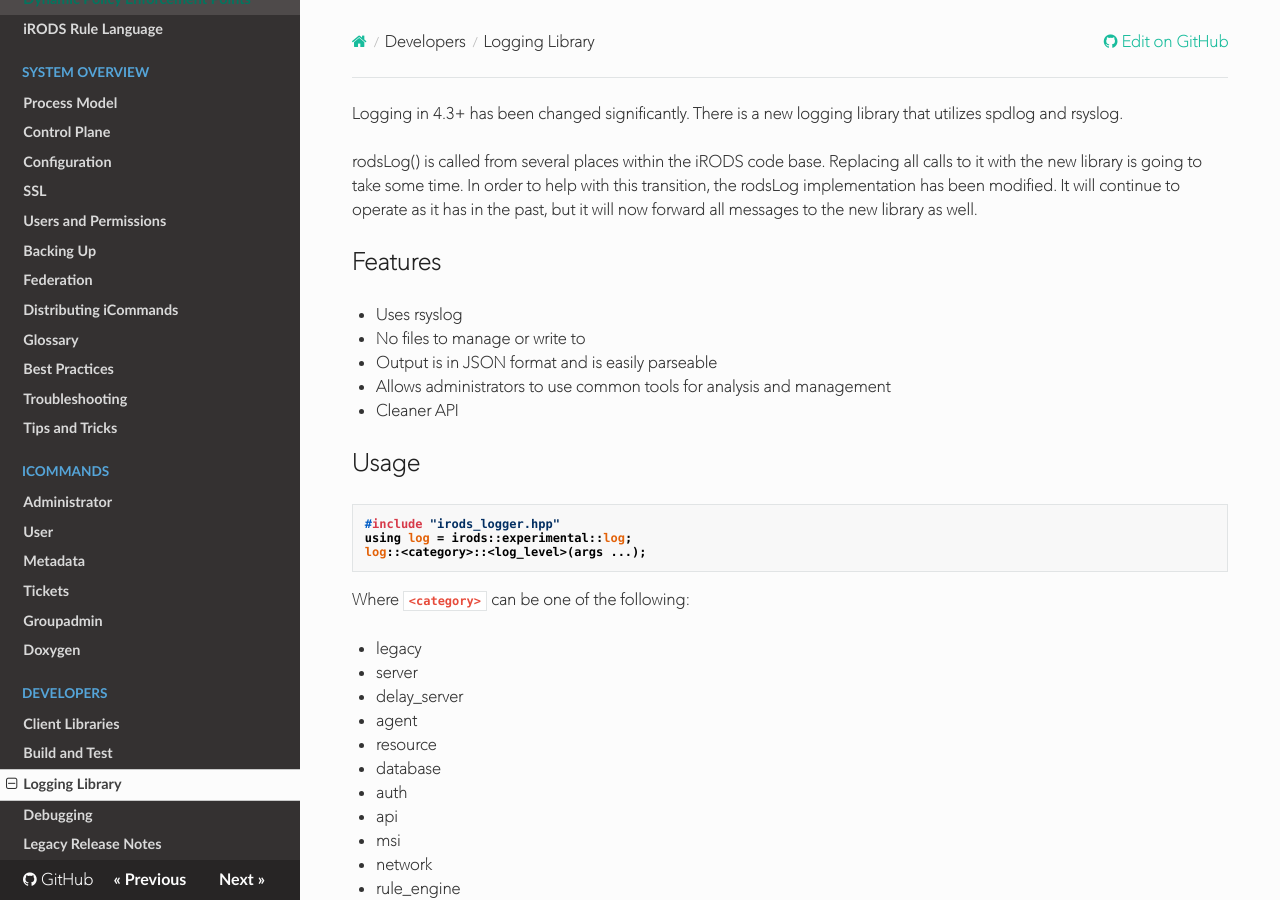
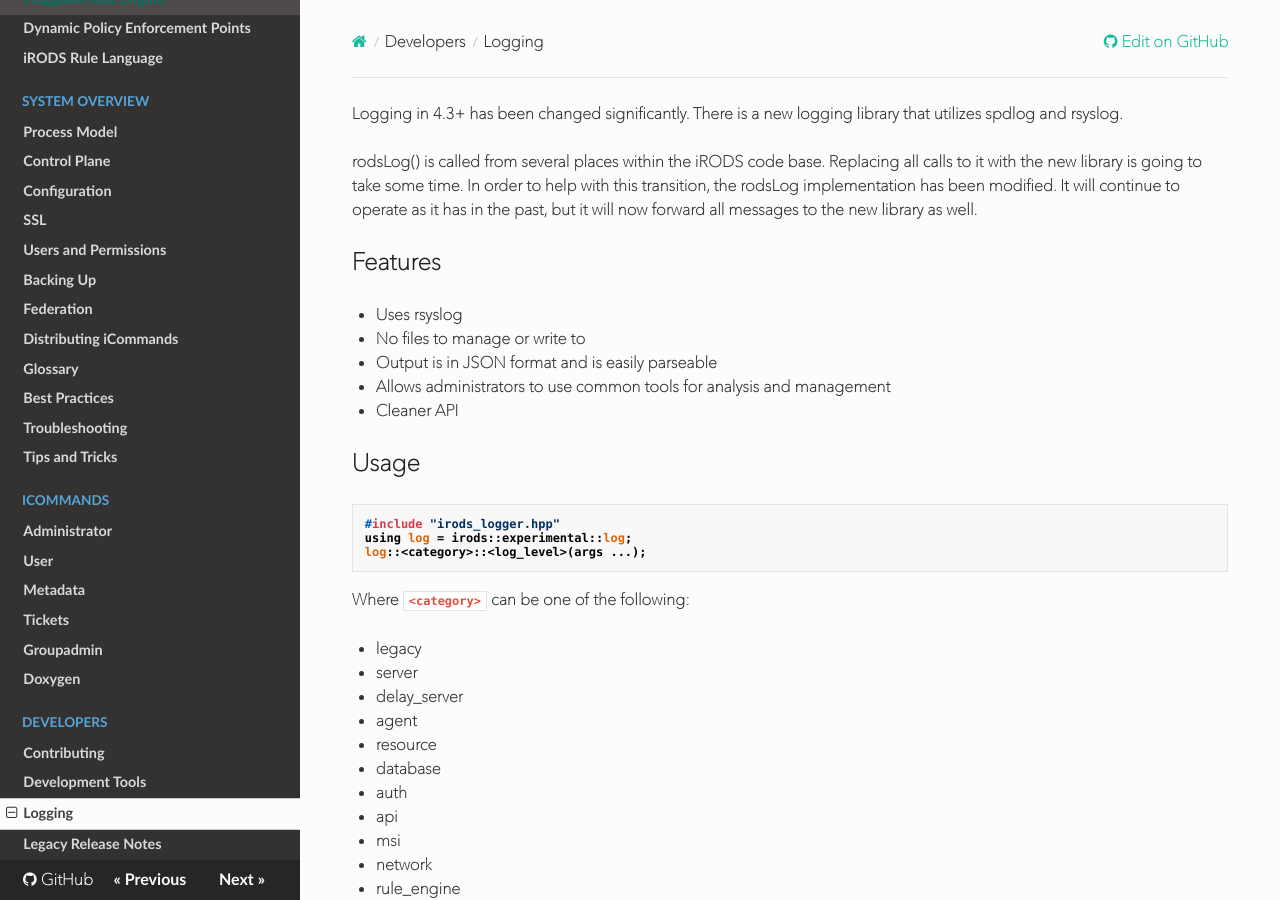
Before and after one commit to irods/irods_docs, an MkDocs documentation site: the page built from docs/developers/logging.md, in a window 1280 px wide and 900 px high. Built offline with MkDocs 1.6.1, drawn with Linux system fonts in a browser that asks for light colours; nearby versions of some CDN libraries.

Commit message:
consolidate developers section, link correctly

```diff
--- a/mkdocs.yml
+++ b/mkdocs.yml
@@ -1,6 +1,6 @@
 site_name: iRODS Docs
 repo_url: https://github.com/irods/irods_docs
-site_description: Control Your Data
+site_description: Open Source Data Management
 site_author: iRODS Consortium
 site_dir: site
 docs_dir: docs
@@ -59,8 +59,7 @@
     - Groupadmin: 'icommands/groupadmin.md'
  - Doxygen: 'doxygen/index.html'
  - Developers:
-    - Client Libraries: 'developers/client_libraries.md'
-    - Build and Test: 'developers/build_and_test.md'
-    - Logging Library: 'developers/logging_library.md'
-    - Debugging: 'developers/debugging.md'
+    - Contributing: 'developers/contributing.md'
+    - Development Tools: 'developers/development_tools.md'
+    - Logging: 'developers/logging.md'
  - Legacy Release Notes: 'legacy_release_notes.md'
```
Also changed, not shown: docs/developers/build_and_test.md (deleted, +0 -5 lines), docs/developers/client_libraries.md (deleted, +0 -35 lines), docs/developers/contributing.md (+1 -3 lines), docs/developers/debugging.md (deleted, +0 -3 lines), docs/developers/development_tools.md (added, +33 -0 lines), docs/index.md (+0 -2 lines), docs/developers/logging.md (renamed from docs/developers/logging_library.md).
